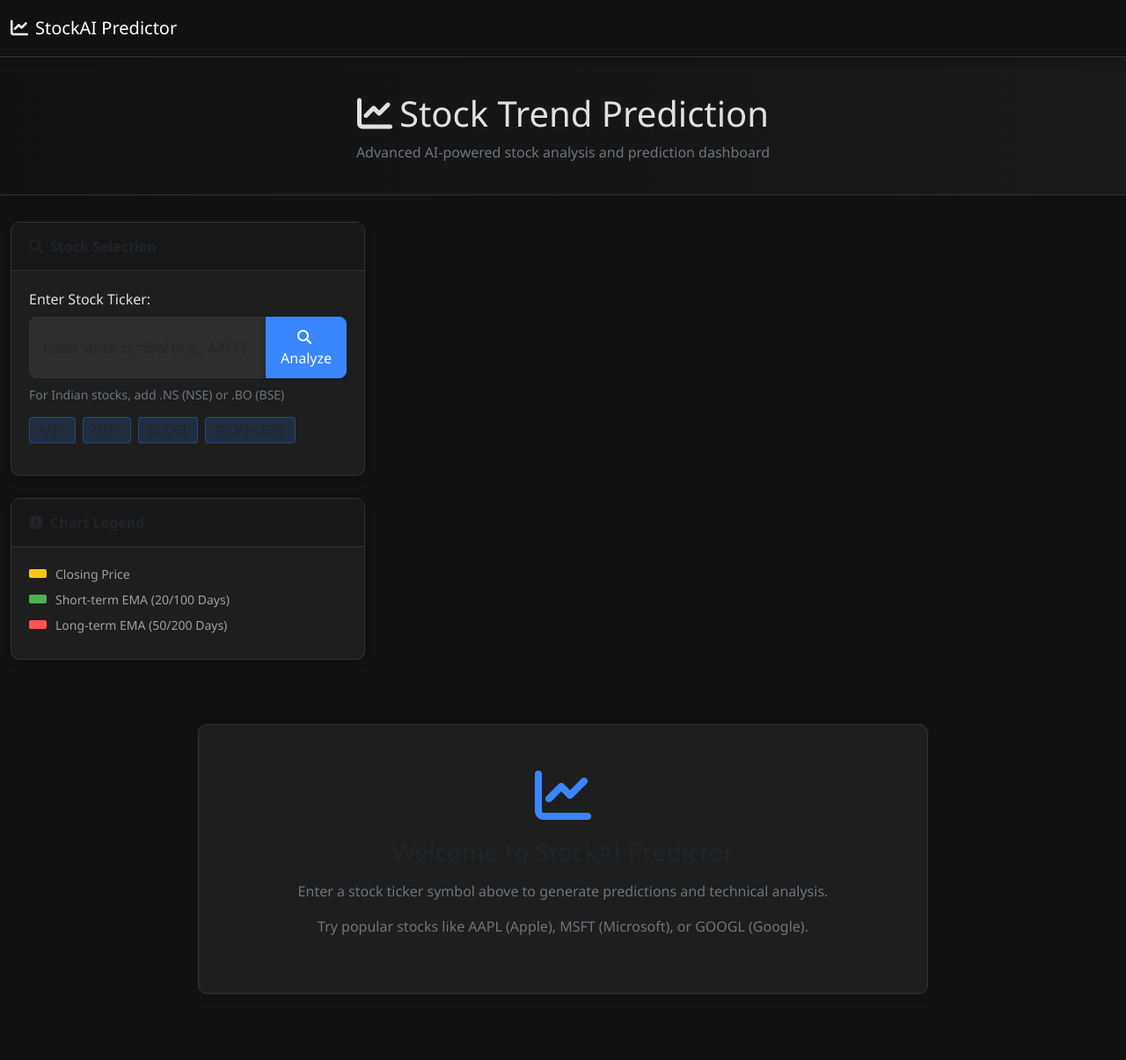
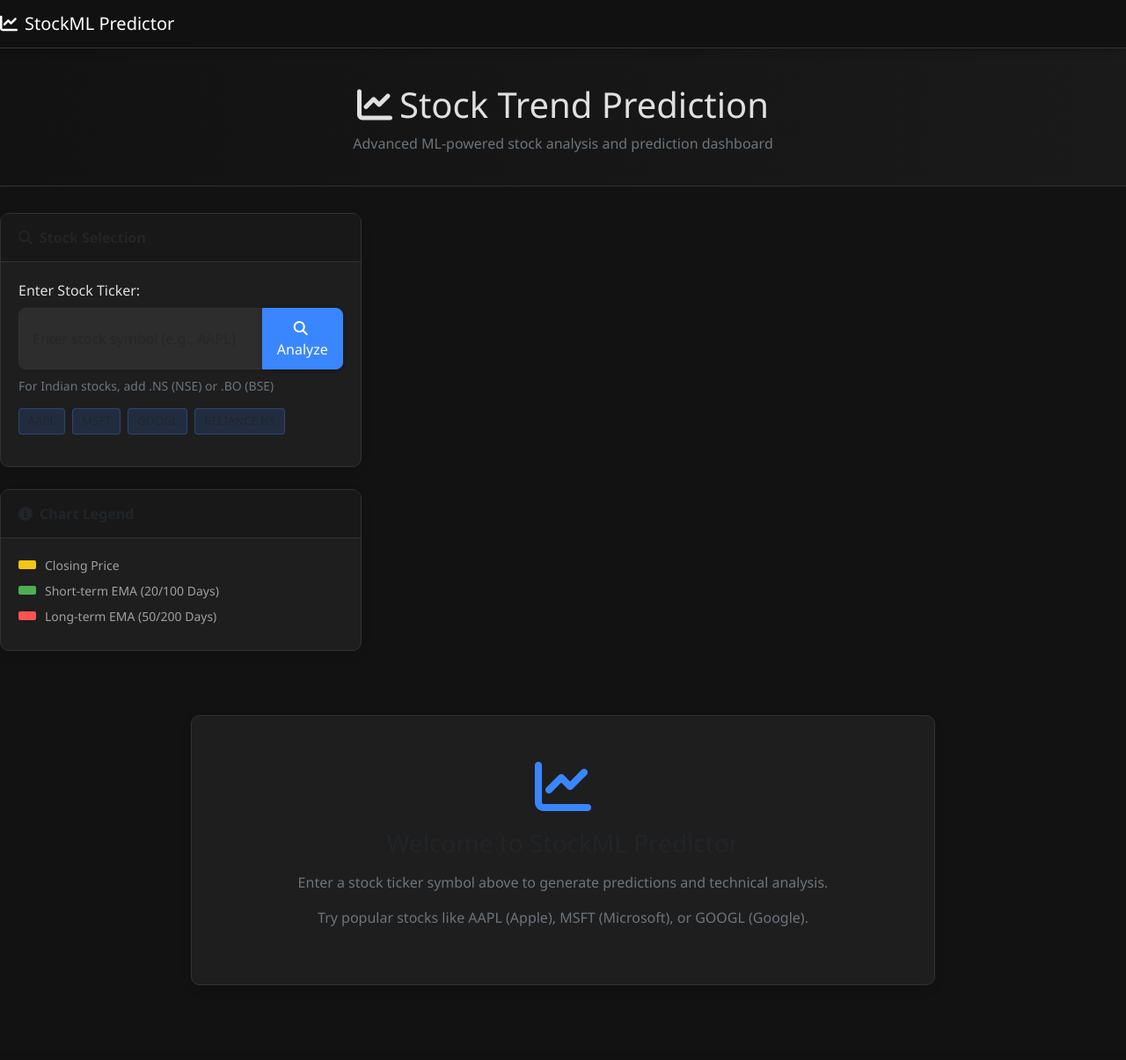
Before and after one commit to Nikhilbhateja22/StockPredictor, a Flask app: page / in a window 1280 px wide. Shown: the whole page at 88% size. After the commit the page ends 1120 px from the top, so only its background shows below. Run offline with Flask 3, Linux system fonts and the light colour scheme.

Commit message:
Update index.html

```diff
--- a/templates/index.html
+++ b/templates/index.html
@@ -3,7 +3,7 @@
 <head>
     <meta charset="UTF-8">
     <meta name="viewport" content="width=device-width, initial-scale=1.0">
-    <title>Stock Trend Prediction | AI Analysis Dashboard</title>
+    <title>Stock Trend Prediction | ML Analysis Dashboard</title>
     <link href="https://cdn.jsdelivr.net/npm/bootstrap@5.3.0-alpha1/dist/css/bootstrap.min.css" rel="stylesheet">
     <link rel="stylesheet" href="https://cdnjs.cloudflare.com/ajax/libs/font-awesome/6.4.0/css/all.min.css">
     <style>
@@ -44,7 +44,7 @@
             margin-bottom: 30px;
         }
 
-        .container {
+        .contMLner {
             max-width: 1400px;
         }
 
@@ -119,7 +119,7 @@
             border-color: #43a047;
         }
 
-        .chart-container {
+        .chart-contMLner {
             background-color: var(--card-bg);
             border-radius: 10px;
             padding: 5px;
@@ -127,7 +127,7 @@
             overflow: hidden;
         }
 
-        .chart-container img {
+        .chart-contMLner img {
             border-radius: 8px;
             width: 100%;
             height: auto;
@@ -340,21 +340,21 @@
 </head>
 <body>
     <nav class="navbar navbar-expand-lg navbar-dark">
-        <div class="container">
+        <div class="contMLner">
             <a class="navbar-brand" href="#">
-                <i class="fas fa-chart-line me-2"></i>StockAI Predictor
+                <i class="fas fa-chart-line me-2"></i>StockML Predictor
             </a>
         </div>
     </nav>
 
     <div class="header-section">
-        <div class="container">
+        <div class="contMLner">
             <h1><i class="fas fa-chart-line me-2"></i>Stock Trend Prediction</h1>
-            <p class="text-secondary">Advanced AI-powered stock analysis and prediction dashboard</p>
+            <p class="text-secondary">Advanced ML-powered stock analysis and prediction dashboard</p>
         </div>
     </div>
 
-    <div class="container">
+    <div class="contMLner">
         <div class="row">
             <div class="col-md-4">
                 <div class="card">
@@ -453,10 +453,10 @@
                 {% if plot_path_prediction %}
                 <div class="card">
                     <div class="card-header">
-                        <i class="fas fa-robot me-2"></i>AI Prediction Results
+                        <i class="fas fa-robot me-2"></i>ML Prediction Results
                     </div>
                     <div class="card-body">
-                        <div class="chart-container">
+                        <div class="chart-contMLner">
                             <img src="{{ url_for('static', filename='stock_prediction.png') }}" class="img-fluid" alt="Prediction vs Original">
                         </div>
                         <div class="text-center mt-3">
@@ -472,7 +472,7 @@
                         <i class="fas fa-chart-line me-2"></i>Technical Analysis (Short Term)
                     </div>
                     <div class="card-body">
-                        <div class="chart-container">
+                        <div class="chart-contMLner">
                             <img src="{{ url_for('static', filename='ema_20_50.png') }}" class="img-fluid" alt="EMA 20 & 50">
                         </div>
                         <div class="text-center mt-3">
@@ -488,7 +488,7 @@
                         <i class="fas fa-chart-area me-2"></i>Technical Analysis (Long Term)
                     </div>
                     <div class="card-body">
-                        <div class="chart-container">
+                        <div class="chart-contMLner">
                             <img src="{{ url_for('static', filename='ema_100_200.png') }}" class="img-fluid" alt="EMA 100 & 200">
                         </div>
                         <div class="text-center mt-3">
@@ -506,7 +506,7 @@
                 <div class="card">
                     <div class="card-body py-5">
                         <i class="fas fa-chart-line fa-4x mb-3" style="color: var(--accent);"></i>
-                        <h3 class="mb-3">Welcome to StockAI Predictor</h3>
+                        <h3 class="mb-3">Welcome to StockML Predictor</h3>
                         <p class="text-secondary">Enter a stock ticker symbol above to generate predictions and technical analysis.</p>
                         <p class="text-secondary">Try popular stocks like AAPL (Apple), MSFT (Microsoft), or GOOGL (Google).</p>
                     </div>
```
